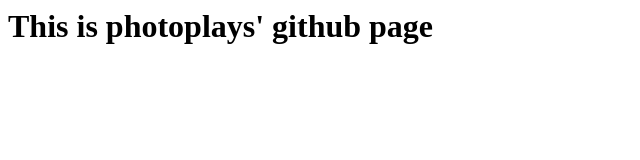
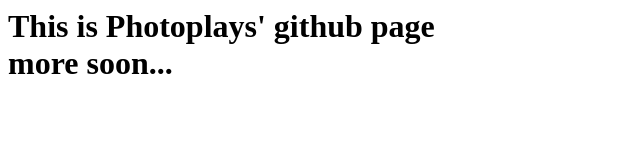
Before and after one commit to photoplays/photoplays.github.io, a plain HTML site: page index.html in a window 1280 px wide. Shown: the whole page, without its empty margins (0-640 px from the left). Drawn offline with Linux system fonts and the light colour scheme.

Commit message:
Update index.html

```diff
--- a/index.html
+++ b/index.html
@@ -3,6 +3,8 @@
 <title> Github for Photoplays</title>
 </head>
 <body>
-<h1> This is photoplays' github page</h1>
+<h1> This is Photoplays' github page
+  <br> more soon...
+</h1>
 </body>
 </html>
```
